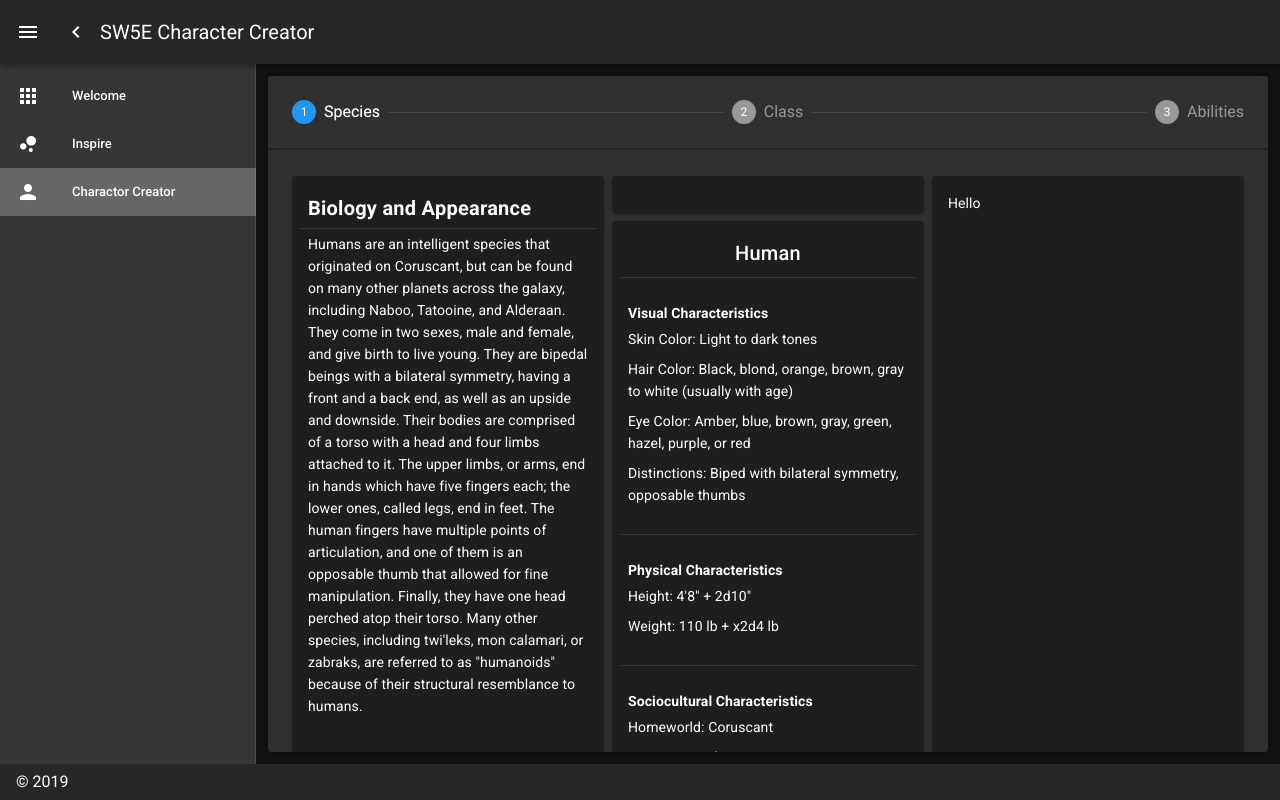
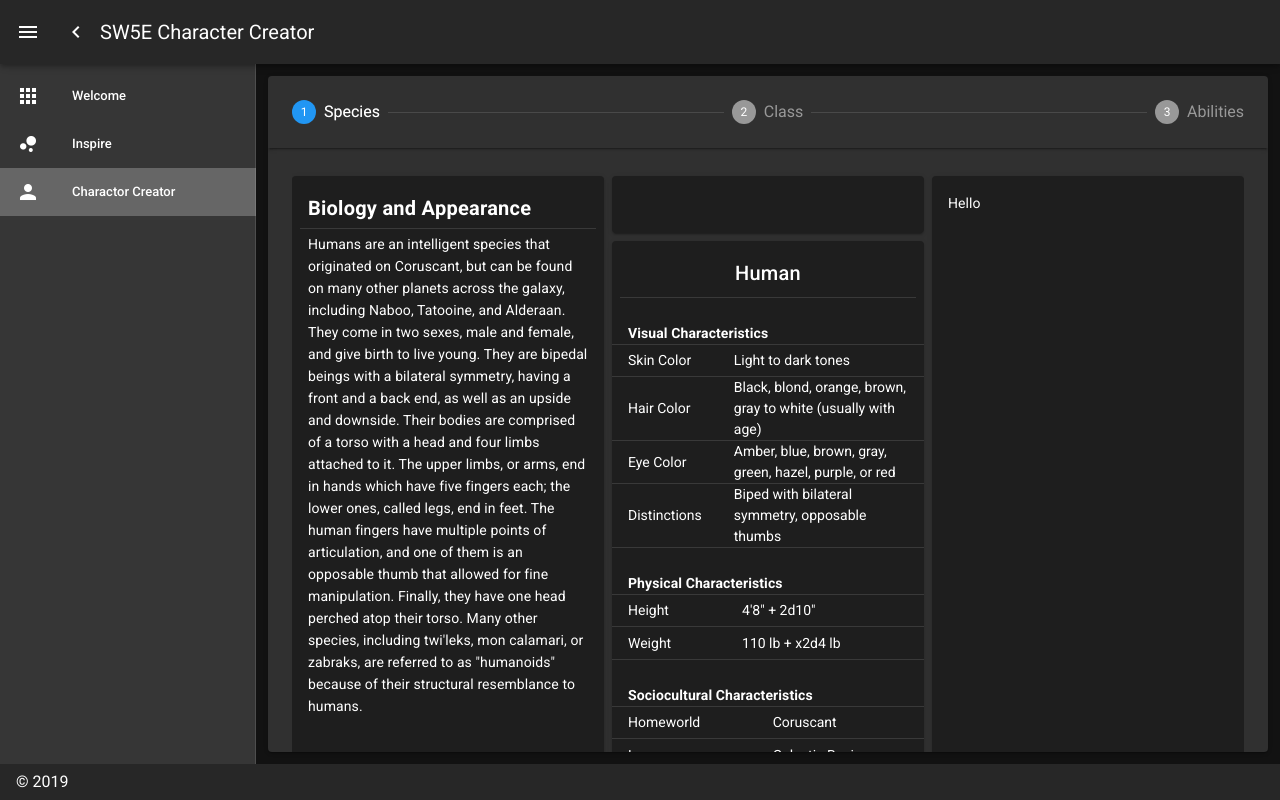
Before and after one commit to benwicker/CharacterCreator, a Nuxt app: page /charactor-creator in a window 1280 px wide. Built offline with nearby package versions, Linux system fonts and the light colour scheme.

Commit message:
changed to table

```diff
--- a/components/Species.vue
+++ b/components/Species.vue
@@ -20,19 +20,30 @@
                 <v-card style="height: 100%; min-height: 0; width: 100%;"></v-card>
               </v-flex>
               <v-flex sm6 d-flex class="mb-0 pb-0" style="height: 100%">
-                <v-card class="scroll-y" style="height: 100%; min-height: 0; width: 100%;" data-simplebar>
+                <v-card
+                  class="scroll-y"
+                  style="height: 100%; min-height: 0; width: 100%;"
+                  data-simplebar
+                >
                   <v-card-text
                     class="title pb-2"
                     style="text-align: center;"
                   >{{selectedSpecies.name}}</v-card-text>
+                  <v-divider class="ml-2 mr-2"></v-divider>
+                  <br />
                   <template v-for="c in selectedSpecies.characteristics">
                     <div :key="c.category">
-                      <v-divider class="ml-2 mr-2"></v-divider>
-                      <br />
                       <v-card-text class="pb-0 pt-0 font-weight-bold">{{c.category}}</v-card-text>
-                      <template v-for="i in c.items">
-                        <v-card-text class="pb-1 pt-1" :key="i.name">{{i.name}}: {{i.value}}</v-card-text>
-                      </template>
+                      <v-divider></v-divider>
+                      <v-simple-table dense class="noHover">
+                        <tbody>
+                          <tr v-for="i in c.items" :key="i.name">
+                            <td>{{i.name}}</td>
+                            <td>{{i.value}}</td>
+                          </tr>
+                        </tbody>
+                      </v-simple-table>
+                      <v-divider></v-divider>
                       <br />
                     </div>
                   </template>
@@ -74,4 +85,8 @@
 v-flex {
   min-height: 0;
 }
+
+.noHover {
+  pointer-events: none;
+}
 </style>
```
